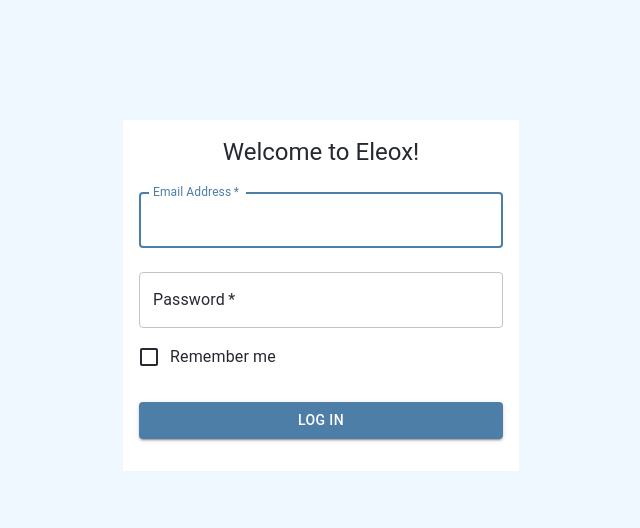
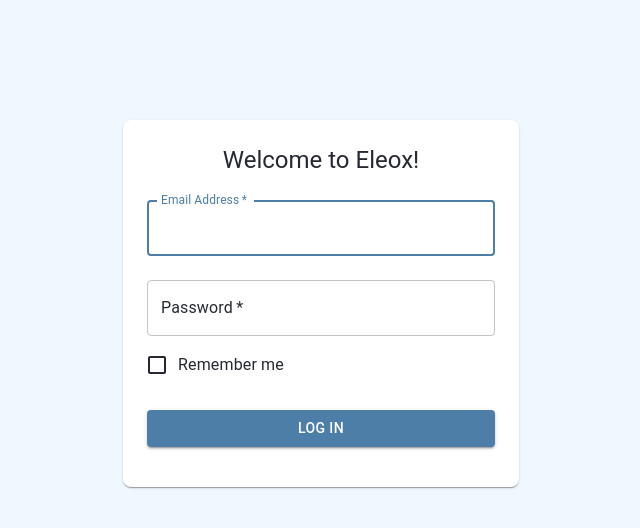
Before and after one commit to Jmatos87/eleox, a React (Create React App) app: page /log-in in a window 1280 px wide. Shown: the top 528 px of the page, without its empty margins (319-959 px from the left). Built offline with nearby package versions, Linux system fonts and the light colour scheme.

Commit message:
added unauth logic and cleaned up some code

```diff
--- a/src/components/NavBar.jsx
+++ b/src/components/NavBar.jsx
@@ -4,7 +4,6 @@
 import Toolbar from "@mui/material/Toolbar";
 import Typography from "@mui/material/Typography";
 import Button from "@mui/material/Button";
-import IconButton from "@mui/material/IconButton";
 import PersonIcon from "@mui/icons-material/Person";
 import { useNavigate } from "react-router-dom";
 
--- a/src/components/PersonCard.jsx
+++ b/src/components/PersonCard.jsx
@@ -1,4 +1,5 @@
 import React, { useState } from "react";
+import { useNavigate } from "react-router-dom";
 import Card from "@mui/material/Card";
 import CardHeader from "@mui/material/CardHeader";
 import CardMedia from "@mui/material/CardMedia";
@@ -56,6 +57,8 @@
     setPeopleList,
     setStatusBase,
   } = props;
+  const navigate = useNavigate();
+
   const [expanded, setExpanded] = useState(null);
   const [modalOpen, setModalOpen] = useState(false);
   const [commentsLoading, setCommentsLoading] = useState(null);
@@ -88,6 +91,9 @@
         .catch(function (error) {
           // Need to communicate to user that an error has ocurred
           setStatusBase({ msg: error.message, key: Math.random() });
+          if (error.message === "Unauthorized") {
+            navigate("../log-in");
+          }
         });
     }
   };
@@ -111,6 +117,9 @@
       .catch(function (error) {
         // Need to communicate to user that an error has ocurred
         setStatusBase({ msg: error.message, key: Math.random() });
+        if (error.message === "Unauthorized") {
+          navigate("../log-in");
+        }
       });
   };
 
--- a/src/pages/LogIn.jsx
+++ b/src/pages/LogIn.jsx
@@ -7,6 +7,7 @@
 import FormControlLabel from "@mui/material/FormControlLabel";
 import Checkbox from "@mui/material/Checkbox";
 import Box from "@mui/material/Box";
+
 import Typography from "@mui/material/Typography";
 import Container from "@mui/material/Container";
 
@@ -61,11 +62,13 @@
       <Box
         sx={{
           marginTop: 15,
+          padding: 3,
           display: "flex",
           flexDirection: "column",
           alignItems: "center",
-          padding: 2,
           background: "white !important",
+          borderRadius: 2,
+          boxShadow: 1,
         }}
       >
         <Typography component="h1" variant="h5">
--- a/src/pages/PeopleDashboard.jsx
+++ b/src/pages/PeopleDashboard.jsx
@@ -48,7 +48,11 @@
         })
         .catch(function (error) {
           // Need to communicate to user that an error has ocurred
+
           setStatusBase({ msg: error.message, key: Math.random() });
+          if (error.message === "Unauthorized") {
+            navigate("../log-in");
+          }
         });
     }
   }, [authorized]);
@@ -68,7 +72,13 @@
       >
         <NavBar />
       </Box>
-      <Grid container spacing={3}>
+      <Grid
+        container
+        spacing={3}
+        sx={{
+          marginBottom: 5,
+        }}
+      >
         {peopleList.map((person, index) => {
           return (
             <Grid item xs={12} sm={6} md={4} key={index}>
```
